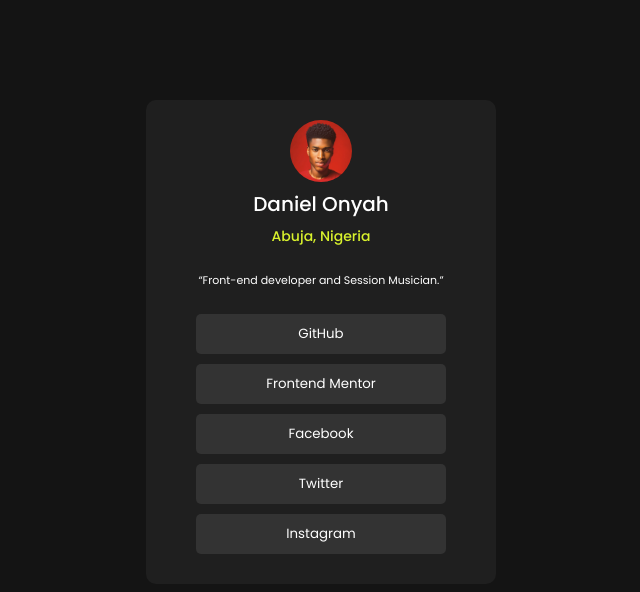
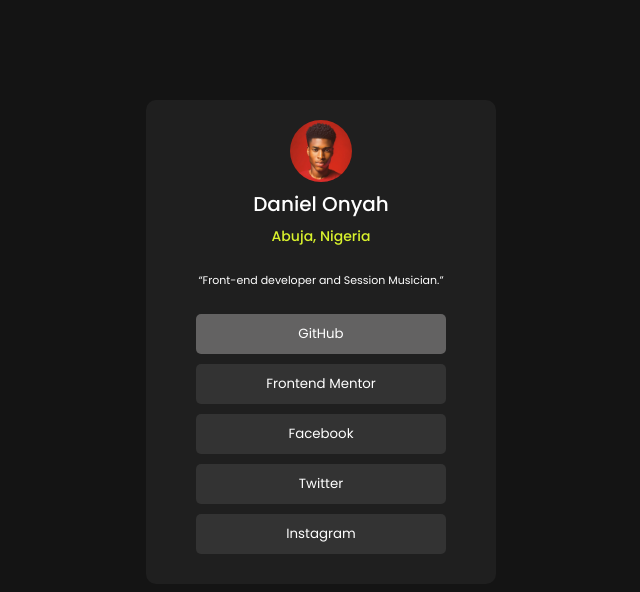
Before and after one commit to Eldream12/linksproject, a plain HTML site: page index.html in a window 1280 px wide. In both pictures the pointer is over the button "GitHub". Shown: the whole page, without its empty margins (319-959 px from the left). Drawn offline with Linux system fonts and the light colour scheme.

Commit message:
third commit

```diff
--- a/style.css
+++ b/style.css
@@ -60,3 +60,9 @@
 img {
   border-radius: 100px;
 }
+
+button:hover {
+  background-color: #818080b0;
+  color: #141414;
+  transition: 1s;
+}
```
